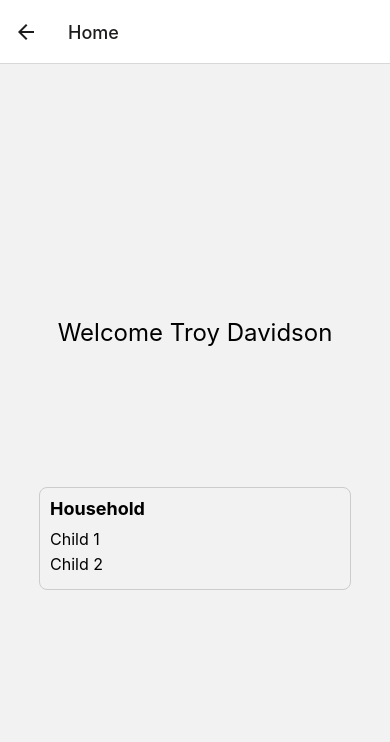
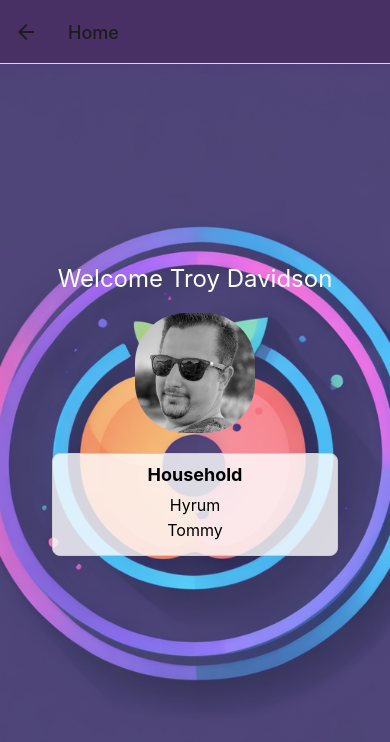
Before and after one commit to HonorThe1nsane/Balanced_Bytes, a React Native app in the folder balanced-bytes-app/: screen /Home in a window 390 px wide. Shown: the top 742 px of the page. Built offline with nearby package versions, Linux system fonts and the light colour scheme.

Commit message:
Fixed visual representation for the login and home pages

```diff
--- a/balanced-bytes-app/App.js
+++ b/balanced-bytes-app/App.js
@@ -1,8 +1,9 @@
 import React from 'react';
+
 import { NavigationContainer } from '@react-navigation/native';
 import { createStackNavigator } from '@react-navigation/stack';
-import LoginScreen from './LoginScreen'; // Replace with your actual login screen component
-import HomeScreen from './HomeScreen';
+import LoginScreen from './LoginScreen.js'; // Replace with your actual login screen component
+import HomeScreen from './HomeScreen.js';
 
 
 
@@ -18,7 +19,11 @@ const Stack = createStackNavigator();
 const App = () => {
   return (
     <NavigationContainer>
-      <Stack.Navigator initialRouteName="Login">
+      <Stack.Navigator initialRouteName="Login"
+      screenOptions={{
+        headerStyle: { backgroundColor: 'rgba(67, 41, 94, 0.8)' },
+        cardStyle: { backgroundColor: 'rgba(67, 41, 94, 0.8)' },
+      }}>
         <Stack.Screen name="Login" component={LoginScreen} />
         <Stack.Screen name="Home" component={HomeScreen} />
       </Stack.Navigator>
--- a/balanced-bytes-app/HomeScreen.js
+++ b/balanced-bytes-app/HomeScreen.js
@@ -1,25 +1,28 @@
 import React from 'react';
-import { View, Text, Image, StyleSheet } from 'react-native';
+import { ScrollView, StyleSheet, Text, View, Image, SafeAreaView } from 'react-native';
 
 const defaultProfile = {
     name: 'Troy Davidson',
-    imageUrl: './assets/generic_profile.jpeg',
-    imageSize: 90,
+    imagePath: './assets/generic_profile.jpeg', // Replace with a valid URI
 };
 
-const HomeScreen = () => {
-    // Dummy data for illustration
-    const profilePicUri = 'https://example.com/profile-pic.jpg';
 const householdChildren = [
-        { id: 1, name: 'Child 1' },
-        { id: 2, name: 'Child 2' },
+    { id: 1, name: 'Hyrum' },
+    { id: 2, name: 'Tommy' },
     // Add more children as needed
 ];
 
+const HomeScreen = () => {
     return (
-        <View style={styles.container}>
+        <SafeAreaView style={styles.container}>
+            <ScrollView contentContainerStyle={styles.scrollContainer}>
+                <Image
+                    source={require('./assets/b_b_logo.png')}
+                    style={styles.backgroundImage}
+                />
+                <View style={styles.contentContainer}>
                     <Text style={styles.welcomeText}>Welcome {defaultProfile.name}</Text>
-            <Image src={defaultProfile.imageUrl} style={styles.profilePic} />
+                    <Image source={require('./assets/generic_profile.jpeg')} style={styles.profilePic} />
 
                     <View style={styles.householdSection}>
                         <Text style={styles.sectionTitle}>Household</Text>
@@ -30,24 +33,41 @@ const HomeScreen = () => {
                         ))}
                     </View>
                 </View>
+            </ScrollView>
+        </SafeAreaView>
     );
 };
 
 const styles = StyleSheet.create({
     container: {
         flex: 1,
-        alignItems: 'center',
-        justifyContent: 'center',
+    },
+    scrollContainer: {
+        flexGrow: 1,
+    },
+    backgroundImage: {
+        ...StyleSheet.absoluteFillObject,
+        width: '100%',
+        height: '100%',
+        resizeMode: 'cover',
+    },
+    contentContainer: {
+        paddingHorizontal: 16,
+        paddingTop: 200,
+        alignItems: 'center', // Adjust this value based on your logo's height
     },
     welcomeText: {
         fontSize: 24,
         marginBottom: 20,
+        color: 'white',
+        textAlign: 'center',// Set the text color to contrast with the background
     },
     profilePic: {
-        width: 100,
-        height: 100,
+        width: 120,
+        height: 120,
         borderRadius: 50,
         marginBottom: 20,
+        alignItems: 'center',
     },
     householdSection: {
         width: '80%',
@@ -55,15 +75,19 @@ const styles = StyleSheet.create({
         borderColor: '#ccc',
         padding: 10,
         borderRadius: 8,
+        marginBottom: 20,
+        backgroundColor: 'rgba(255, 255, 255, 0.8)', // Set a background color for better readability
     },
     sectionTitle: {
         fontSize: 18,
         fontWeight: 'bold',
         marginBottom: 10,
+        textAlign: 'center',
     },
     childText: {
         fontSize: 16,
         marginBottom: 5,
+        textAlign: 'center',
     },
 });
 
--- a/balanced-bytes-app/LoginScreen.js
+++ b/balanced-bytes-app/LoginScreen.js
@@ -2,6 +2,7 @@ import React from 'react';
 import { ScrollView, StyleSheet, Text, View, TouchableOpacity, Image, SafeAreaView } from 'react-native';
 import { Ionicons } from '@expo/vector-icons';
 import * as AppleAuthentication from 'expo-apple-authentication'; // Apple login
+import { useNavigation } from '@react-navigation/native';
 
 // import { Dimensions } from 'react-native';
 // const dimensions = Dimensions.get('window');
@@ -9,6 +10,7 @@ import * as AppleAuthentication from 'expo-apple-authentication'; // Apple login
 
 
 const LoginScreen = () => {
+    const navigation = useNavigation();
     const signInWithApple = async () => {
         try {
             const credential = await AppleAuthentication.signInAsync({
@@ -27,16 +29,7 @@ const LoginScreen = () => {
 
     return (
         <SafeAreaView style={styles.container}>
-            <ScrollView contentContainerStyle={styles.scrollContainer}>
-                <Image
-                    source={require('./assets/b_b_logo.png')}
-                    style={{
-                        flex: 1,
-                        resizeMode: 'cover',
-                        width: '100%',
-                        height: '100%',
-                    }}
-                />
+            <Image source={require('./assets/b_b_logo.png')} style={styles.wallpaper} resizeMode="cover" />
             <View style={styles.overlay}>
                 <Text style={styles.welcomeText}>Balanced Bytes</Text>
                 <TouchableOpacity style={styles.appleButton} onPress={handleLogin}>
@@ -44,7 +37,6 @@ const LoginScreen = () => {
                     <Text style={styles.appleButtonText}>Sign In with Apple</Text>
                 </TouchableOpacity>
             </View>
-            </ScrollView>
         </SafeAreaView>
     );
 };
@@ -52,16 +44,10 @@ const LoginScreen = () => {
 const styles = StyleSheet.create({
     container: {
         flex: 1,
-        backgroundColor: '#fff',
-    },
-    scrollContainer: {
-        flexGrow: 1,
+        backgroundColor: 'transparent',
     },
     wallpaper: {
-        flex: 1,
-        width: '100%',
-        height: '100%',
-        resizeMode: 'cover',
+        ...StyleSheet.absoluteFillObject,
     },
     overlay: {
         ...StyleSheet.absoluteFillObject,
@@ -72,7 +58,7 @@ const styles = StyleSheet.create({
     welcomeText: {
         fontSize: 32,
         color: 'white',
-        marginBottom: 120,
+        marginTop: 20,
     },
     appleButton: {
         flexDirection: 'row',
@@ -81,6 +67,7 @@ const styles = StyleSheet.create({
         backgroundColor: 'black',
         padding: 10,
         borderRadius: 8,
+        marginTop: 20,
     },
     appleButtonText: {
         color: 'white',
@@ -89,5 +76,4 @@ const styles = StyleSheet.create({
         fontWeight: 'bold',
     },
 });
-
 export default LoginScreen;
```
Lines whose indentation alone changed are shown as unchanged.
